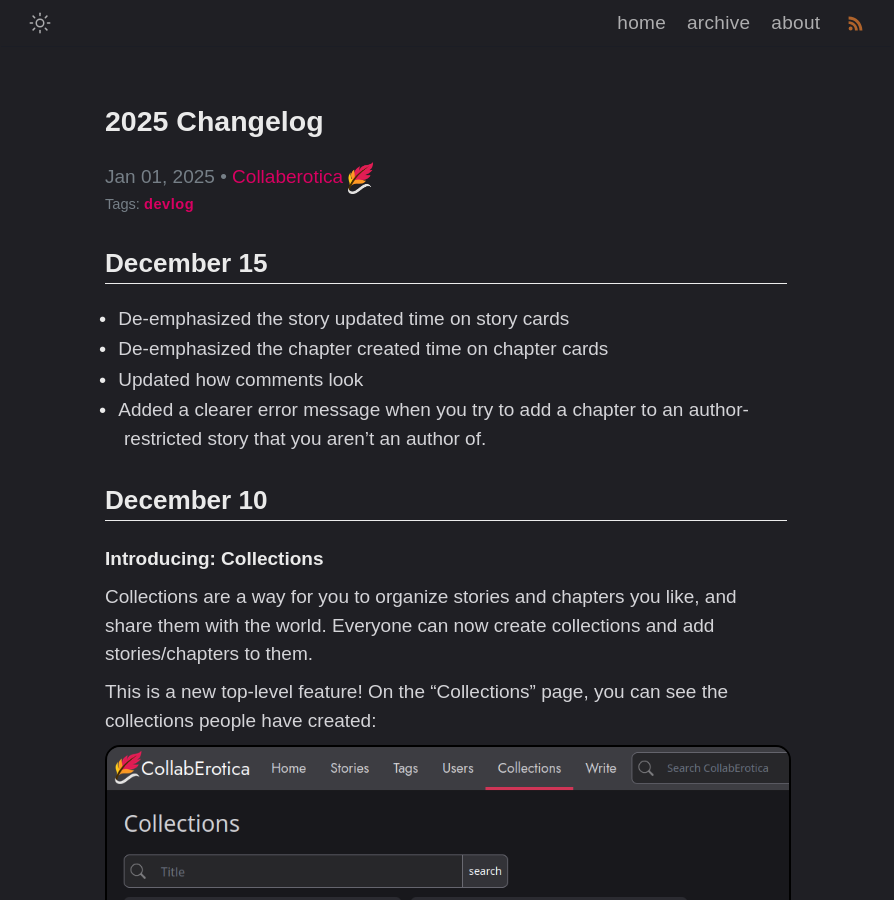
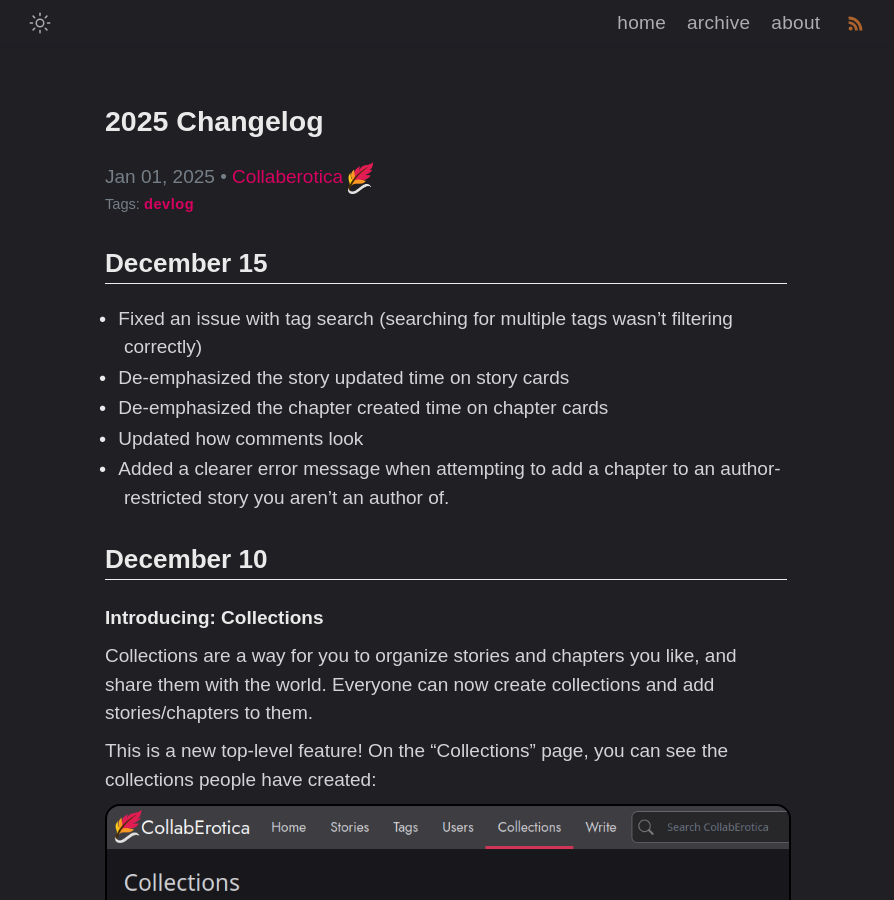
Before and after one commit to collaberotica/collaberotica.github.io, a Jekyll site: the page built from _posts/2025-01-01-log-2025.md, in a window 1280 px wide and 900 px high. Shown: the whole window, without its empty margins (194-1088 px from the left). Built offline with Jekyll 4.4.1, drawn with Linux system fonts in a browser that asks for light colours.

Commit message:
dec 15 2025

```diff
--- a/_posts/2025-01-01-log-2025.md
+++ b/_posts/2025-01-01-log-2025.md
@@ -6,10 +6,11 @@
 
 ## December 15
 
+- Fixed an issue with tag search (searching for multiple tags wasn't filtering correctly)
 - De-emphasized the story updated time on story cards
 - De-emphasized the chapter created time on chapter cards
 - Updated how comments look
-- Added a clearer error message when you try to add a chapter to an author-restricted story that you aren't an author of.
+- Added a clearer error message when attempting to add a chapter to an author-restricted story you aren't an author of.
 
 ## December 10
 
--- a/docs/feed.xml
+++ b/docs/feed.xml
@@ -1,10 +1,11 @@
-<?xml version="1.0" encoding="utf-8"?><feed xmlns="http://www.w3.org/2005/Atom" xml:lang="en-US"><generator uri="https://jekyllrb.com/" version="4.1.1">Jekyll</generator><link href="/feed.xml" rel="self" type="application/atom+xml" /><link href="/" rel="alternate" type="text/html" hreflang="en-US" /><updated>2025-12-15T20:57:30-05:00</updated><id>/feed.xml</id><title type="html">Collaberotica News</title><subtitle>Collaberotica news</subtitle><author><name>Collaberotica</name></author><entry><title type="html">2025 Changelog</title><link href="/log-2025/" rel="alternate" type="text/html" title="2025 Changelog" /><published>2025-01-01T00:00:00-05:00</published><updated>2025-01-01T00:00:00-05:00</updated><id>/log-2025</id><content type="html" xml:base="/log-2025/"><![CDATA[<h2 id="december-15">December 15</h2>
+<?xml version="1.0" encoding="utf-8"?><feed xmlns="http://www.w3.org/2005/Atom" xml:lang="en-US"><generator uri="https://jekyllrb.com/" version="4.1.1">Jekyll</generator><link href="/feed.xml" rel="self" type="application/atom+xml" /><link href="/" rel="alternate" type="text/html" hreflang="en-US" /><updated>2025-12-15T21:34:20-05:00</updated><id>/feed.xml</id><title type="html">Collaberotica News</title><subtitle>Collaberotica news</subtitle><author><name>Collaberotica</name></author><entry><title type="html">2025 Changelog</title><link href="/log-2025/" rel="alternate" type="text/html" title="2025 Changelog" /><published>2025-01-01T00:00:00-05:00</published><updated>2025-01-01T00:00:00-05:00</updated><id>/log-2025</id><content type="html" xml:base="/log-2025/"><![CDATA[<h2 id="december-15">December 15</h2>
 
 <ul>
+  <li>Fixed an issue with tag search (searching for multiple tags wasn’t filtering correctly)</li>
   <li>De-emphasized the story updated time on story cards</li>
   <li>De-emphasized the chapter created time on chapter cards</li>
   <li>Updated how comments look</li>
-  <li>Added a clearer error message when you try to add a chapter to an author-restricted story that you aren’t an author of.</li>
+  <li>Added a clearer error message when attempting to add a chapter to an author-restricted story you aren’t an author of.</li>
 </ul>
 
 <h2 id="december-10">December 10</h2>
```
Also changed, not shown: docs/log-2025/index.html (+1 -1 lines).
